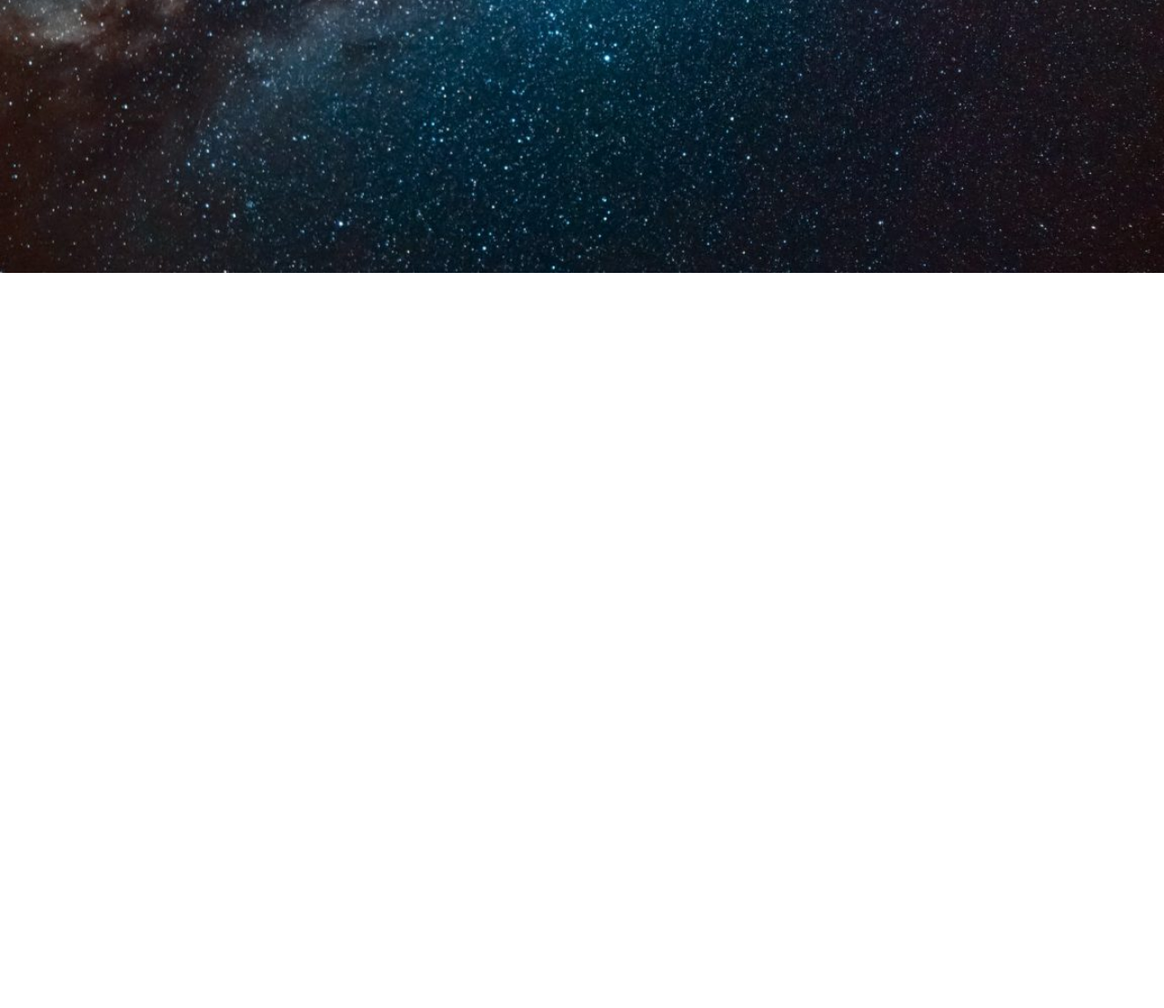
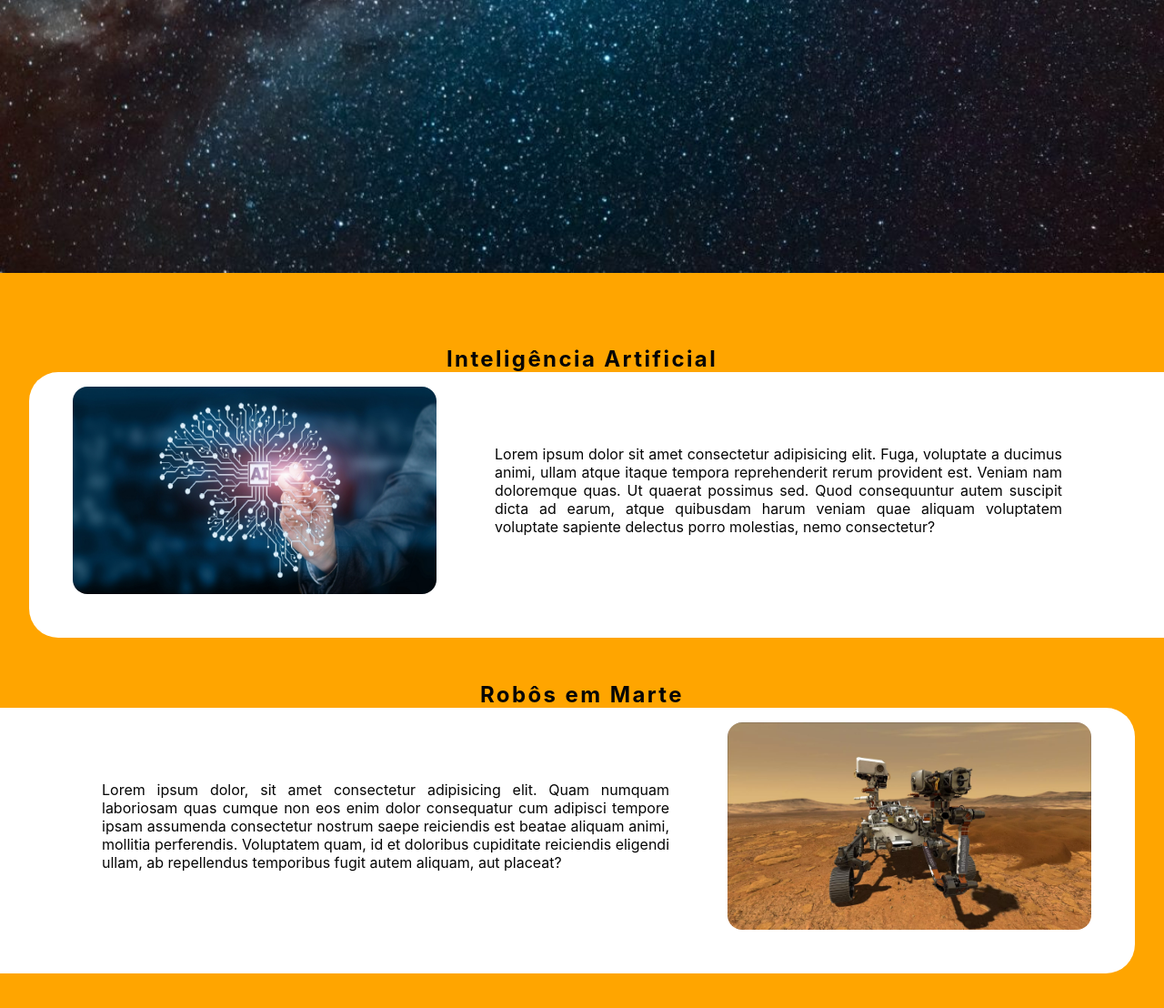
Before and after one commit to MatheusHash/Portfolio, a plain HTML site: page pages/space.html in a window 1280 px wide. Shown: the part 500-1608 px from the top of the page at 91% size. Before the commit the page ends 800 px from the top, so only its background shows below. Drawn offline with Linux system fonts and the light colour scheme.

Commit message:
Space page

```diff
--- a/css/space.css
+++ b/css/space.css
@@ -5,12 +5,11 @@
     background-size: cover;
     background-position: center;
 
-    min-width: 100vw;
+    /* min-width: 100vw; */
     max-width: 100vw;
 
     height: 100vh;
-
-
+    max-height: 100vh;
 }
 
 .home-frase{
@@ -21,7 +20,6 @@
 }
 
 .margem{
-    /* justify-content: center; */
     padding-top: 45vh;
 }
 
@@ -60,3 +58,79 @@
         from, to { border-color: transparent }
         50% { border-color: orange }
       }
+
+
+.secao{
+    padding-top: 2em;
+    padding-bottom: 6em;
+    max-width: 100vw;
+    /* max-height: 100vh; */
+    min-height: 100vh;
+    background-color: orange;
+
+}
+.secao h2{
+    text-align: center;
+    color: #050505;
+    margin-top: 2em;
+    letter-spacing: .1em;
+}
+.Info{
+    display: flex;
+    max-width: 100vw;
+    justify-content: center;
+    background-color: #fff;
+
+    padding: 1em 3em 3em 3em;
+    margin-left: 2em;
+    border-top-left-radius: 2em;
+    border-bottom-left-radius: 2em;
+}
+.Info:hover{
+    transform: translate(-5px);
+    transition: .2s;
+}
+.Info img{
+    max-width: 400px;
+    padding:0;
+    border-radius: 1em;
+}
+.Info2{
+    display: flex;
+    max-width: 100vw;
+    justify-content: center;
+
+    background-color: #fff;
+
+    padding: 1em 3em 3em 3em;
+    margin-right: 2em;
+    border-top-right-radius: 2em;
+    border-bottom-right-radius: 2em;
+}
+.Info2:hover{
+    transform: translate(5px);
+    transition: .2s;
+}
+.Info2 img{
+    max-width: 400px;
+    padding:0;
+    border-radius: 1em;
+}
+
+.texto-img{
+    padding: 4em;
+    max-width: 50vw;
+
+    text-align: justify;
+
+    border-radius: 5em;
+
+    color: #050505;
+    /* background-color: #ccc; */
+    /* background: linear-gradient(240deg,transparent,rgb(255, 255, 255)); */
+}
+
+.tela{
+    max-height: 100vh;
+    min-height: 100vh;
+}
--- a/pages/space.html
+++ b/pages/space.html
@@ -17,5 +17,24 @@
             </div>
         </div>
     </div>
+
+
+    <div class="secao">
+        <div class="tela">
+            <h2>Inteligência Artificial</h2>
+            <div class="Info">
+                <img src="../img/IA.jpg" alt="IA" id="IA" >
+                <p class="texto-img">Lorem ipsum dolor sit amet consectetur adipisicing elit. Fuga, voluptate a ducimus animi, ullam atque itaque tempora reprehenderit rerum provident est. Veniam nam doloremque quas. Ut quaerat possimus sed. Quod consequuntur autem suscipit dicta ad earum, atque quibusdam harum veniam quae aliquam voluptatem voluptate sapiente delectus porro molestias, nemo consectetur?</p>
+            </div>
+            <h2>Robôs em Marte</h2>
+            <div class="Info2">
+                <p class="texto-img">Lorem ipsum dolor, sit amet consectetur adipisicing elit. Quam numquam laboriosam quas cumque non eos enim dolor consequatur cum adipisci tempore ipsam assumenda consectetur nostrum saepe reiciendis est beatae aliquam animi, mollitia perferendis. Voluptatem quam, id et doloribus cupiditate reiciendis eligendi ullam, ab repellendus temporibus fugit autem aliquam, aut placeat?</p>
+                <img src="../img/Robo.webp" alt="Robo" id="ROBO">
+            </div>
+        </div>
+
+    </div>
+
+
 </body>
 </html>
```
Also changed, not shown: img/IA.jpg (added), img/Robo.webp (added).
